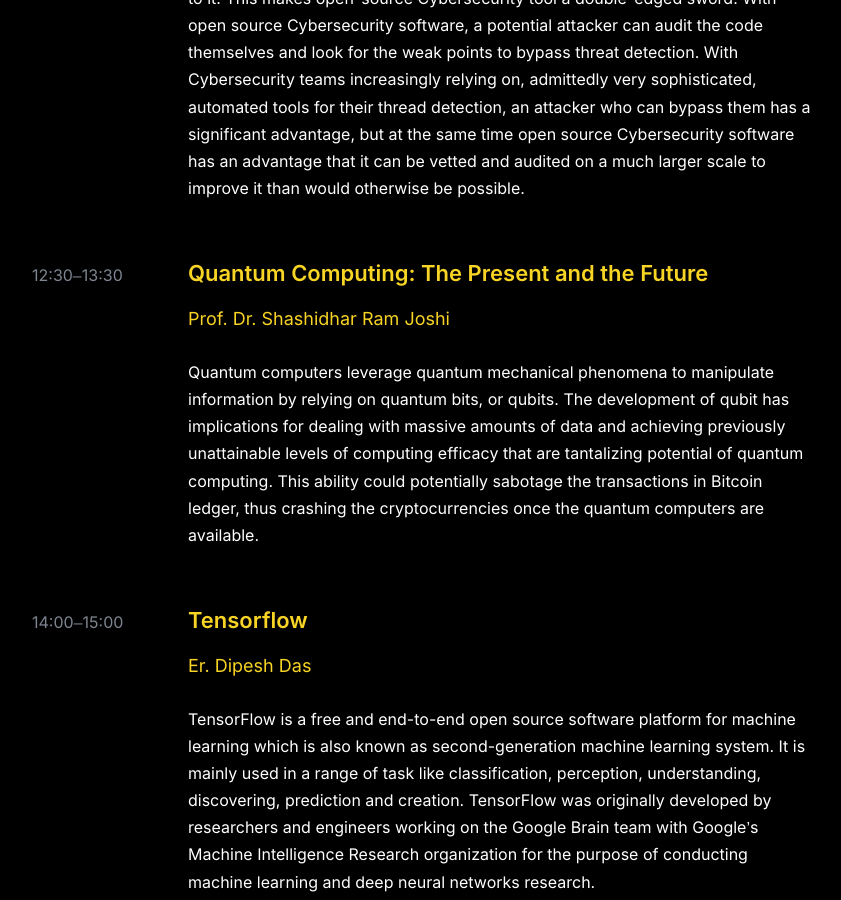
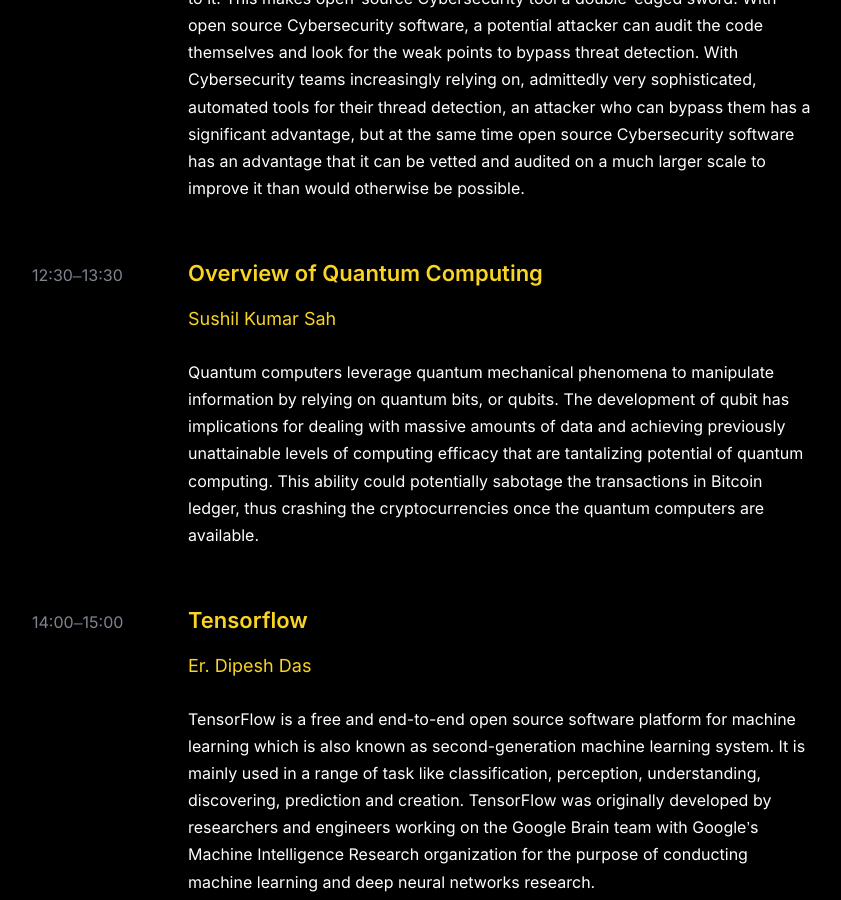
Before and after one commit to officialnosk/officialnosk.github.io, a Jekyll site: the page built from schedule.html, in a window 1280 px wide and 900 px high, scrolled down 1949 px. Shown: the whole window, without its empty margins (158-999 px from the left). Built offline with Jekyll 4.4.1, drawn with Linux system fonts in a browser that asks for light colours.

Commit message:
Modified heading

```diff
--- a/schedule.html
+++ b/schedule.html
@@ -119,8 +119,8 @@
                 <div class=session>
                     <time>12:30&ndash;13:30</time>
                     <div class=session-info>
-                        <h3 class=session-title>Quantum Computing: The Present and the Future</h3>
-                        <p class=speaker-name>Prof. Dr. Shashidhar Ram Joshi</p>
+                        <h3 class=session-title>Overview of Quantum Computing</h3>
+                        <p class=speaker-name>Sushil Kumar Sah</p>
                         <div class=session-abstract>
                             <p>
                                 Quantum computers leverage quantum mechanical phenomena to
```
